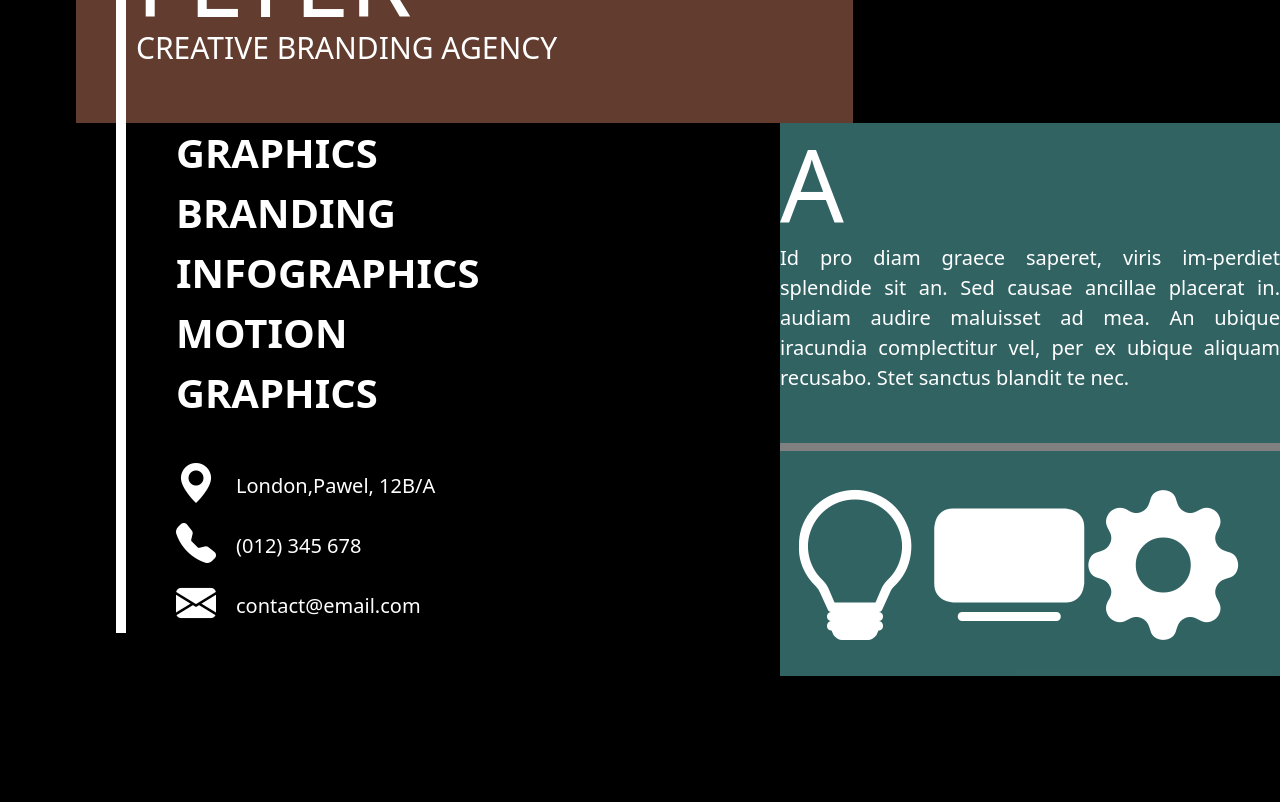
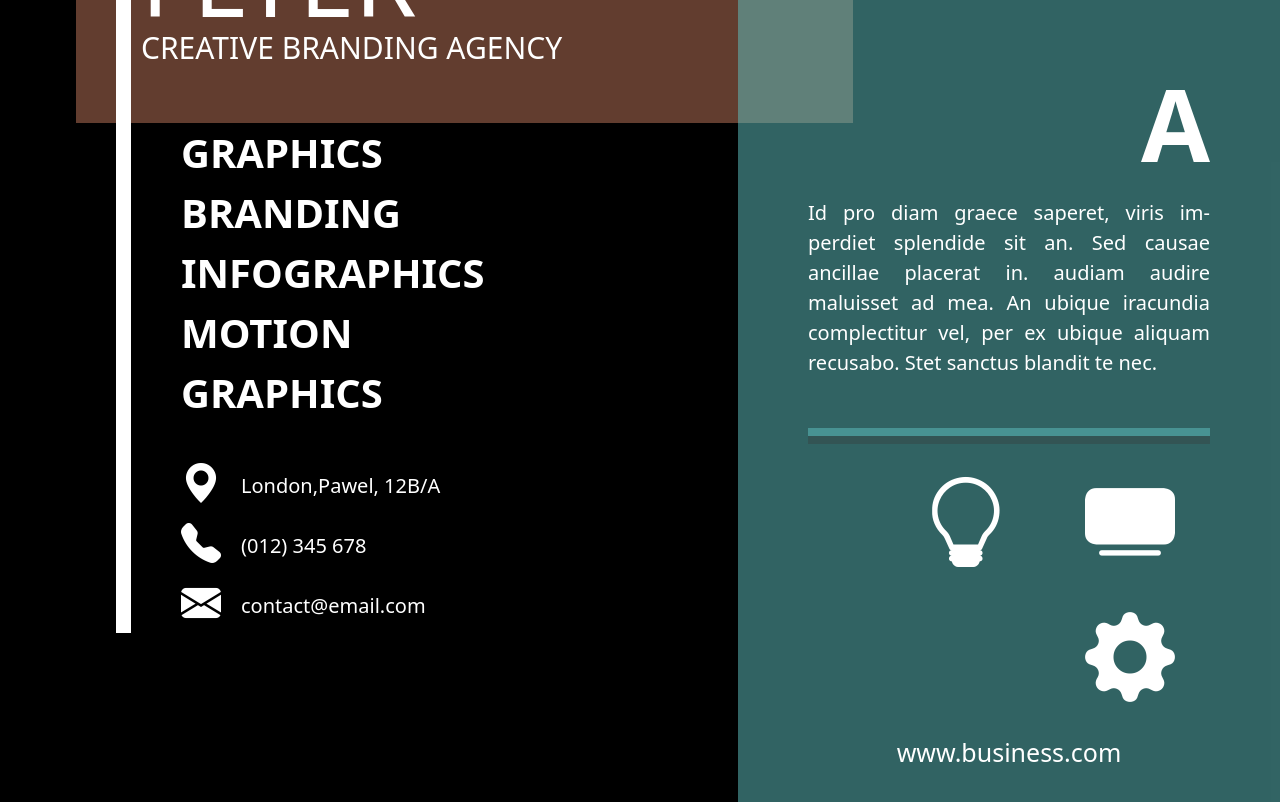
Before and after one commit to drashti162002/LAYOUT-5, a plain HTML site: page index.html in a window 1280 px wide. Shown: the part 855-1657 px from the top of the page. Before the commit the page ends 1531 px from the top, so only its background shows below. Drawn offline with nearby package versions, Linux system fonts and the light colour scheme.

Commit message:
footer add

```diff
--- a/css/style.css
+++ b/css/style.css
@@ -36,10 +36,12 @@ input, button {
     width: 80%;
     height: 100vh;
     float: right;
+    position: relative;
+    z-index: -3;
 }
 .line_1{
     margin-top: 20px;
-    margin-left: -100px;
+    margin-left: -138px;
     height: 15px;
     background-color: white;
 }
@@ -50,11 +52,12 @@ input, button {
     margin-top: -34px;
     padding-top: 50px;
     padding-left: 40px;
-    /* padding-bottom: 40px; */
+    position: relative;
+    z-index: -2;
 }
 .line_2{
     height: 15px;
-    width: 150px;
+    width: 125px;
     background-color: white;
 }
 .bi{
@@ -70,6 +73,7 @@ input, button {
     font-size:30px;
     text-align: justify;
     padding-left: 50px;
+    padding-right: 110px;
 }
 .image-1{
     width: 150px;
@@ -100,11 +104,13 @@ input, button {
     color: white;
     line-height: 130px;
     padding-left: 10px;
-    border-left: 10px solid white;
+    border-left: 15px solid white;
 }
 .business{
     font-size: 200px;
     font-weight: 700;
+    position: relative;
+    z-index: 1;
 }
 .flyer{
     font-size: 100px;
@@ -143,24 +149,43 @@ input, button {
     padding-top: 18px;
 }
 .all_addressdata{
-    border-left: 10px solid white;
+    border-left: 15px solid white;
     margin-left: -140px;
     padding-left: 50px;
 }
 .information{
     background-color: rgba(95, 191, 191, 0.523);
     color: white;
+    padding: 300px 70px 30px 70px;
+    margin-top: -360px;
+    margin-left: -30px;
+    text-align: right;
+    position: relative;
+    z-index: -1;
 }
 .a1{
     font-size: 100px;
+    font-weight: 700;
 }
 .info_1{
     font-size: 20px;
     text-align: justify;
+    padding-top: 15px;
     padding-bottom: 50px;
-    border-bottom: 8px solid white;
-    border-bottom: 8px solid gray;
+    border-bottom: 8px solid rgba(95, 191, 191, 0.523);
 }
-.ico_2{
-    transform: rotate();
+.all_icon{
+    border-top: 8px solid rgba(52, 77, 77, 0.675);
+    padding-top: 10px;
 }
+.ico{
+    font-size: 90px;
+    text-align: center;
+    padding-inline: 35px;
+}
+.website{
+    font-size: 25px;
+    text-align: center;
+    font-weight: 500;
+    padding-top: 10px;
+}
--- a/index.html
+++ b/index.html
@@ -13,7 +13,7 @@
     <div class="main_image">
         <p class="line_1"></p>
         <div class="row p-0 m-0">
-            <div class="col-7 p-0">
+            <div class="col-xl-7 col-sm-12 p-0">
                 <div class="all_coldata">
                     <p class="line_2"></p>
                     <h4 class="bi"><strong>bi</strong></h4>
@@ -32,14 +32,14 @@
                     </div>
                 </div>
             </div>
-            <div class="col-5 p-0">
+            <div class="col-xl-5 col-sm-12 p-0">
                 <div>
                     <p class="trend">TREND</p>
                 </div>
             </div>
         </div>
-        <div class="row  p-0">
-            <div class="col-6">
+        <div class="row m-0 ">
+            <div class="col-xl-6 col-sm-12 p-0">
                 <div class="all_addressdata">
                     <div class="data_name">
                         <p>GRAPHICS</p>
@@ -64,15 +64,16 @@
                     </div>
                 </div>
             </div>
-            <div class="col-6">
+            <div class="col-xl-6 col-sm-12 p-0">
                 <div class="information">
                     <h1 class="a1">A</h1>
                     <p class="info_1">Id pro diam graece saperet, viris im-perdiet splendide sit an. Sed causae ancillae placerat in. audiam audire maluisset ad mea. An ubique iracundia complectitur vel, per ex ubique aliquam recusabo. Stet sanctus blandit te nec.</p>
-                    <div>
-                        <i class="bi bi-lightbulb ico_1"></i>
-                        <i class="bi bi-tv-fill ico_2"></i>
-                        <i class="bi bi-gear-fill ico_3"></i>
+                    <div class="all_icon">
+                        <i class="bi bi-lightbulb ico"></i>
+                        <i class="bi bi-tv-fill ico"></i>
+                        <i class="bi bi-gear-fill ico"></i>
                     </div>
+                    <p class="website">www.business.com</p>
                 </div>
 
 
@@ -80,65 +81,6 @@
         </div>
 
     </div>
-
-
-
-
-
-
-
-
-
-
-
-    <!-- <div class="main_image">
-        <div class="row">
-            <div class="col-1">
-
-            </div>
-            <div class="col-11">
-                <div class="row data_row1">
-                    <div class="col-7">
-
-                    </div>
-                    <div class="col-5">
-
-                    </div>
-
-                </div>
-
-            </div>
-
-        </div>
-
-
-    </div>
-
- -->
-
-
-
-
-
-
-
-
-
-
-
-
-
-
-
-
-
-
-
-
-
-
-
-
     <script src="js/bootstrap.bundle.min.js"></script>
 </body>
 </html>
```
